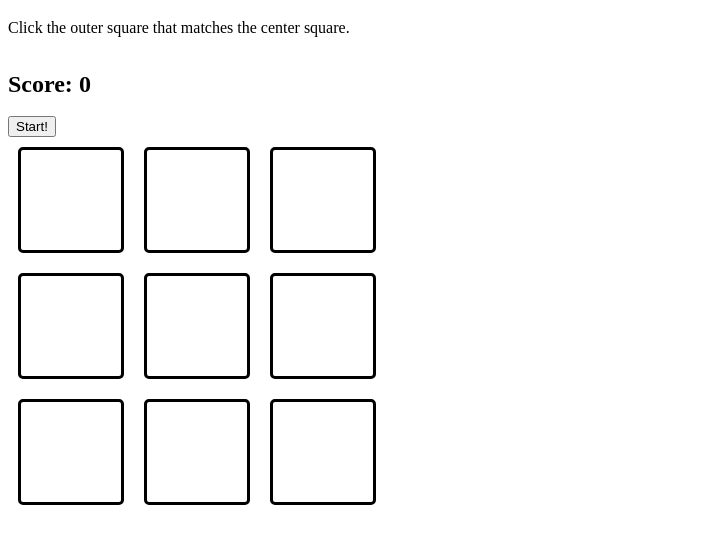
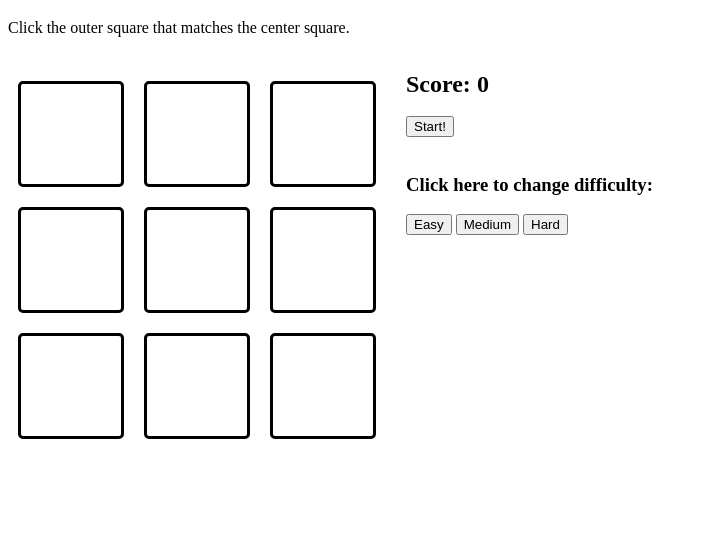
Before and after one commit to clr7695/HueQue, a website: page src/index.html in a window 1280 px wide. Shown: the part 61-604 px from the top of the page, without its empty margins (0-707 px from the left). Drawn offline with Linux system fonts and the light colour scheme.

Commit message:
difficulty selector and css changes

```diff
--- a/src/index.html
+++ b/src/index.html
@@ -20,6 +20,7 @@
             var match = null;
             var centerColor = null;
             var score = 0;
+            var mode = "medium";
 
             // get middle color
             function getCenterColor() {
@@ -46,7 +47,15 @@
             function adjustColor() {
                 // get a similar color to the center one
                 var color = centerColor;
-                var percent = Math.random() * 25;
+                var percent;
+                if(mode == "medium") {
+                    percent = Math.random() * 25;
+                } else if(mode == "easy") {
+                    percent = Math.random() * 35;
+                } else { // mode == hard
+                    percent = Math.random() * 20;
+                }
+
                 var random = Math.floor(Math.random() * 4);
                 var num;
                 if(random == 1) {
@@ -77,6 +86,10 @@
 
                 return "#" + (0x1000000 + (R<255?R<1?0:R:255)*0x10000 + (B<255?B<1?0:B:255)*0x100 + (G<255?G<1?0:G:255)).toString(16).slice(1);
 
+            }
+
+            function setMode(newMode) {
+                mode = newMode;
             }
 
             function getSimilarColors() {
@@ -167,8 +180,7 @@
         <h1>Hue Que: The Color Matching Game</h1>
         <p>Click the outer square that matches the center square.</p><br>
 
-        <h2>Score: </h2><h2 id="score">0</h2><br><br>
-        <button onclick="newColors()">Start!</button>
+        <div id="mainBlock">
 
             <div id="squareHolder">
                 <div class="row" id="rowOne">
@@ -206,6 +218,19 @@
                 </div>
             </div>
 
+            <div id="right">
+                <h2>Score: </h2><h2 id="score">0</h2><br><br>
+                <button onclick="newColors()">Start!</button><br><br>
+
+                <h3>Click here to change difficulty: </h3>
+                <button onclick="setMode('easy')">Easy</button>
+                <button onclick="setMode('medium')">Medium</button>
+                <button onclick="setMode('hard')">Hard</button><br><br>
+            </div>
+
+        </div>
+
+
 
 
     </body>
--- a/src/styles.css
+++ b/src/styles.css
@@ -1,4 +1,12 @@
-/* clickable color squares */
+#mainBlock {
+    display: flex;
+    flex-direction: row;
+}
+
+#right {
+    margin-left: 20px;
+}
+
 .square {
     border: 3px solid black;
     height: 100px;
```
Lines whose indentation alone changed are shown as unchanged.
